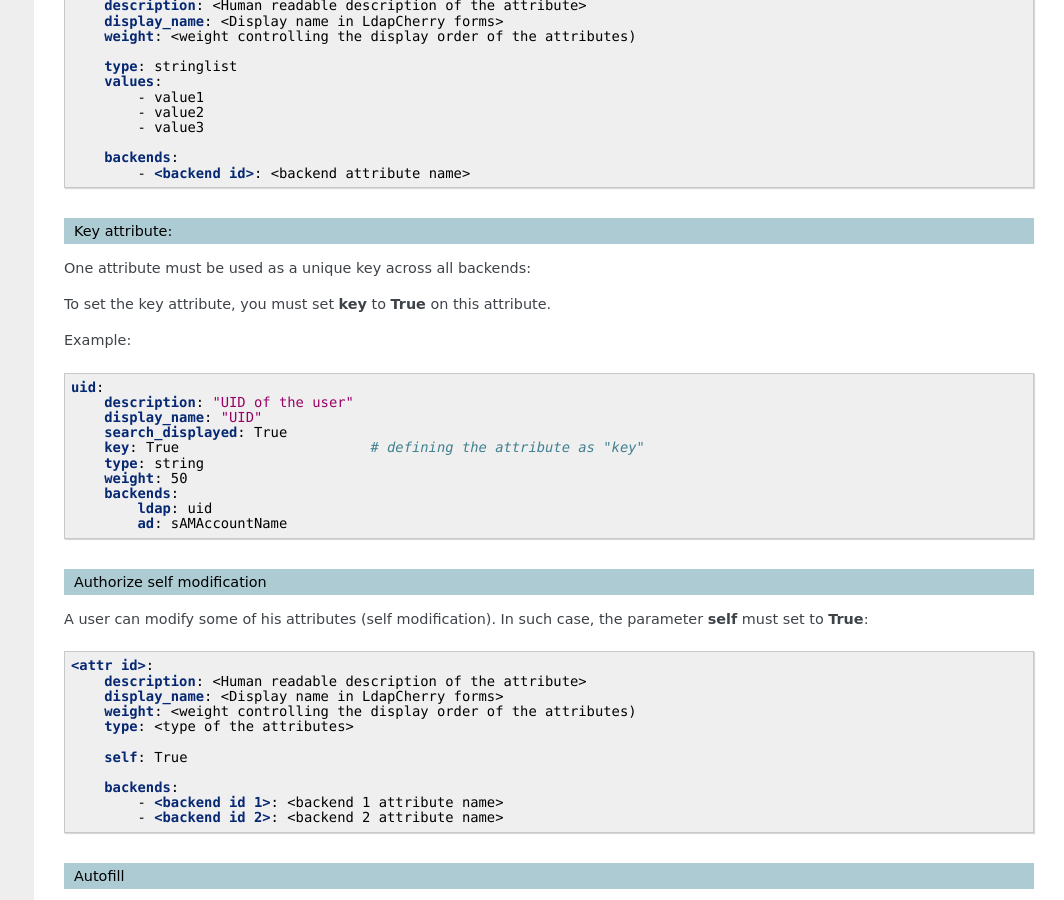
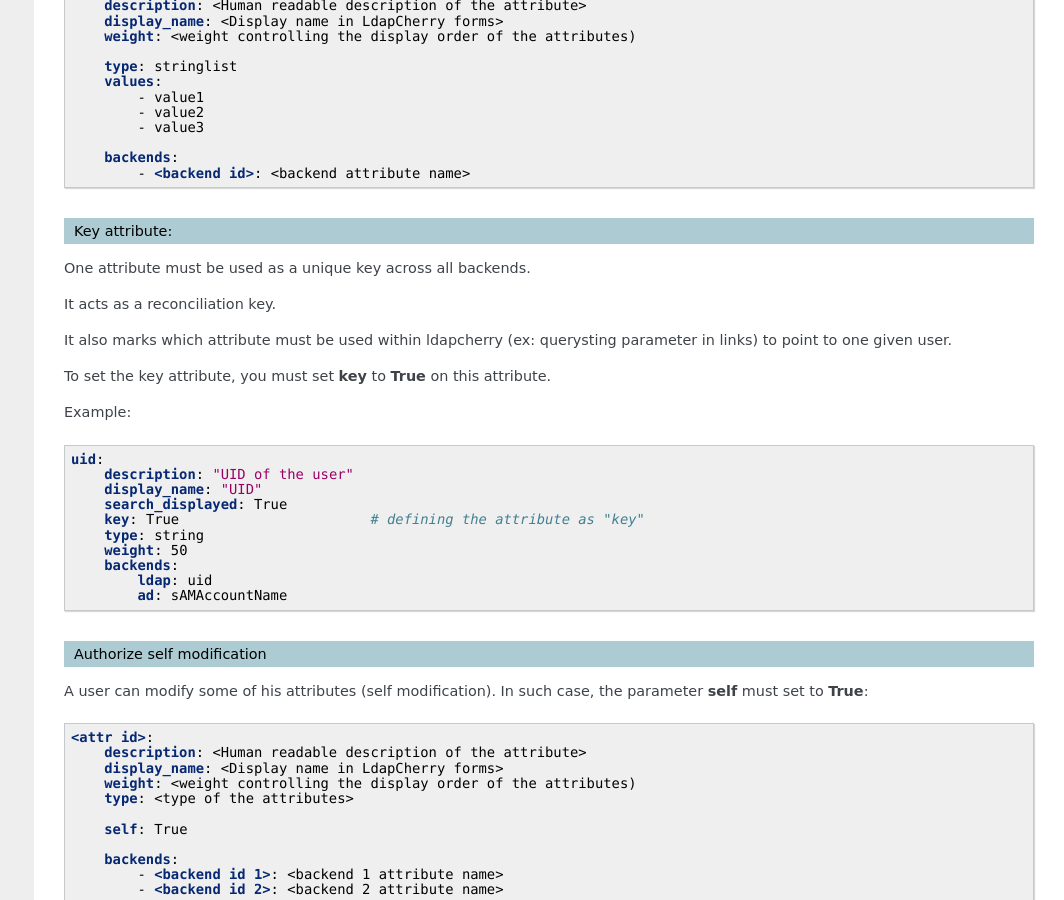
Before and after one commit to kakwa/ldapcherry, a Sphinx documentation site: the page built from docs/deploy.rst, in a window 1280 px wide and 900 px high, scrolled down 1811 px. Shown: the whole window, without its empty margins (216-1280 px from the left). Built offline with Sphinx 7.4.7, drawn with Linux system fonts in a browser that asks for light colours.

Commit message:
improve documentation
* improve documentation for key: True flag in attributes.yml
* improve documentation for the ldap filters and their templating
* improve comment in the .ini file

```diff
--- a/docs/deploy.rst
+++ b/docs/deploy.rst
@@ -112,7 +112,12 @@
 Key attribute:
 ^^^^^^^^^^^^^^
 
-One attribute must be used as a unique key across all backends:
+One attribute must be used as a unique key across all backends.
+
+It acts as a reconciliation key.
+
+It also marks which attribute must be used within ldapcherry (ex: querysting parameter in links)
+to point to one given user.
 
 To set the key attribute, you must set **key** to **True** on this attribute.
 
```
Also changed, not shown: docs/backends.rst (+6 -2 lines), 1 other file.
